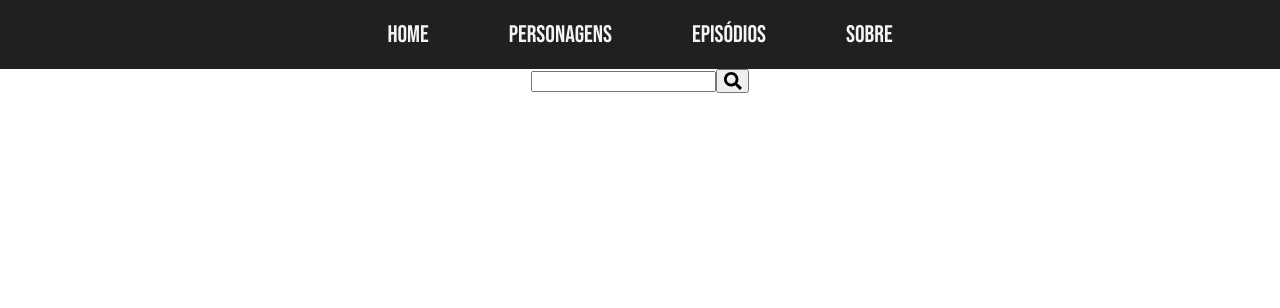
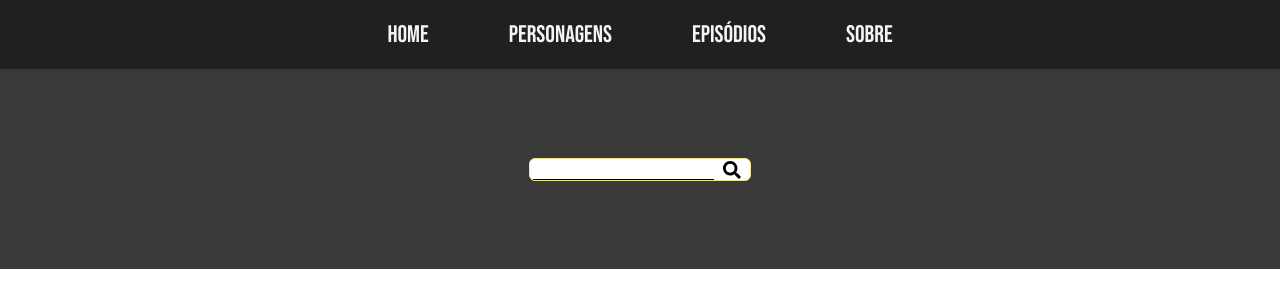
Before and after one commit to JPPAlves/rick-morty-react, a React (Create React App) app: page /Personagens in a window 1280 px wide. Shown: the top 308 px of the page. Built offline with nearby package versions, Linux system fonts and the light colour scheme.

Commit message:
Atualizando pagina Personagens

```diff
--- a/src/Pages/Personagens/index.js
+++ b/src/Pages/Personagens/index.js
@@ -1,28 +1,35 @@
-import { useEffect, useState } from "react";
+import { useState } from "react";
 import HeaderResponsive from "../../Componts/HeaderResponsive";
 import api from "../../Api";
-import { FontAwesomeIcon } from '@fortawesome/react-fontawesome'
-import { faSearch } from '@fortawesome/free-solid-svg-icons'
-
+import { FontAwesomeIcon } from '@fortawesome/react-fontawesome';
+import { faSearch } from '@fortawesome/free-solid-svg-icons';
+import "./styles.css";
+import Card from "../../Componts/Card";
 
 function Personagens() {
 
     const [data, setData] = useState(null);
     const [name, setName] = useState("");
-    useEffect(() => {
-        // async function loadAll() {
-        //     let res = await api.getPersonagemByName();
-        //     setData(res.data)
-        //     console.log(res.data)
 
-        // }
-        // loadAll();
-    }, []);
 
-    function ClickMouse(event) {
+    async function load() {
+        let res = await api.getPersonagemByName(name);
+        setData(res)
+
+    }
+
+    async function searchCharacter(event) {
         event.preventDefault();
-        console.log("Escolhendo nome:", name);
-        //let res = await api.getPersonagemByName(name);
+        setData(null);
+        if (name) {
+            load();
+        }
+    }
+
+
+    function handleName(event) {
+        setName(event.target.value);
+
     }
 
 
@@ -31,17 +38,28 @@
         <div>
             <HeaderResponsive />
             <div className="search-container">
-                <form onSubmit={ClickMouse}>
-                    <input onChange={(e) => {
-                        setName(e.target.value);
-                    }} />
+                <form onSubmit={searchCharacter}>
+                    <input onChange={handleName} />
                     <button type="submit">
                         <FontAwesomeIcon icon={faSearch} size="lg" />
                     </button>
+                </form>
+            </div>
+            <div className="results-container">
+                {data &&
+                    ((data.error)
+                        ? <h1>Busca não encontrada</h1>
+                        : data.results.map((item, key) => {
+                            return < Card
+                                key={key}
+                                id={item.id}
+                                img={item.image}
+                                name={item.name}
+                            />
 
-
-                </form>
-
+                        })
+                    )
+                }
             </div>
         </div>
 
--- /dev/null
+++ b/src/Pages/Personagens/styles.css
@@ -0,0 +1,43 @@
+.search-container{
+    height: 200px;
+    background-color: #393939;
+
+    display: flex;
+    justify-content: center;
+    align-items: center;
+
+}
+
+.search-container form{
+    border: 1px solid khaki;
+    border-radius: 6px;
+    background-color:  #fff;
+    padding: 0px 3px;
+
+}
+
+.search-container input{
+    outline: none;
+    border: 0;
+    border-bottom: 1px solid black;
+margin-right: 3px;
+
+    }
+
+.search-container form button{
+    background-color: transparent;
+    border: 0;
+}
+
+.search-container form button:hover{
+    cursor: pointer;
+    background-color: #efefef;
+}
+
+.results-container{
+    display: flex;
+    flex-wrap: wrap;
+    justify-content: space-around;
+    gap: 30px;
+    padding: 60px 0px;
+}
```
